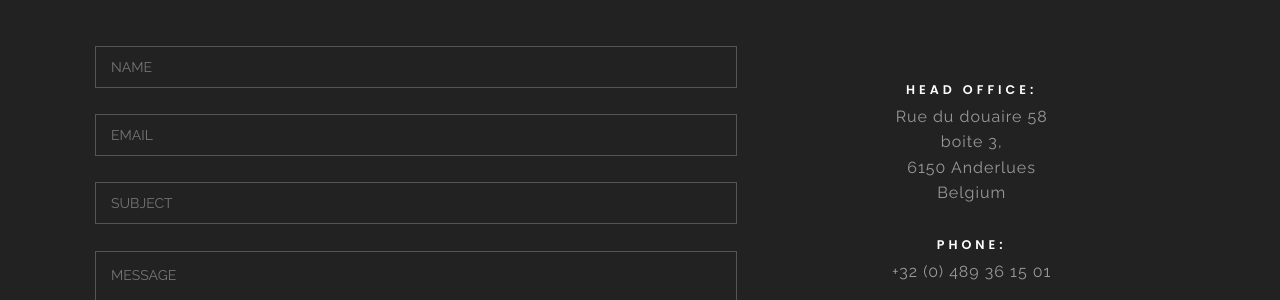
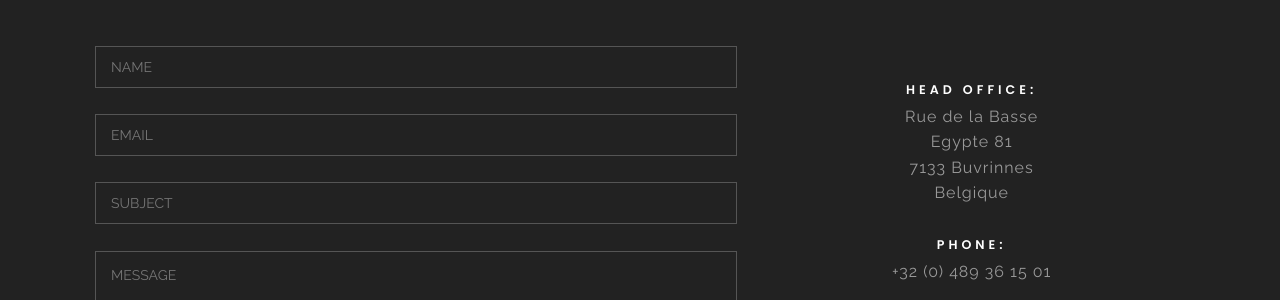
Before and after one commit to senseoftech/sot-website, a Jekyll site: the page built from index.html, in a window 1280 px wide and 900 px high, scrolled down 7322 px. Shown: the part 153-453 px from the top of the window. Built offline with Jekyll 4.4.1, drawn with Linux system fonts in a browser that asks for light colours.

Commit message:
Update postal address to Rue de la Basse Egypte 81, 7133 Buvrinnes, Belgique
Co-authored-by: AClerbois <50712277+AClerbois@users.noreply.github.com>

```diff
--- a/_includes/contact-form.html
+++ b/_includes/contact-form.html
@@ -38,7 +38,7 @@
         <div class='contact-details'>
           <div class='content'>
             <h4>Head office:</h4>
-            <p>Rue du douaire 58 boite 3, <br />6150 Anderlues<br/>Belgium</p>
+            <p>Rue de la Basse Egypte 81<br />7133 Buvrinnes<br/>Belgique</p>
             <h4>Phone:</h4>
             <p>+32 (0) 489 36 15 01</p>
             <h4>VAT:</h4>
```
Also changed, not shown: 1 other file.
